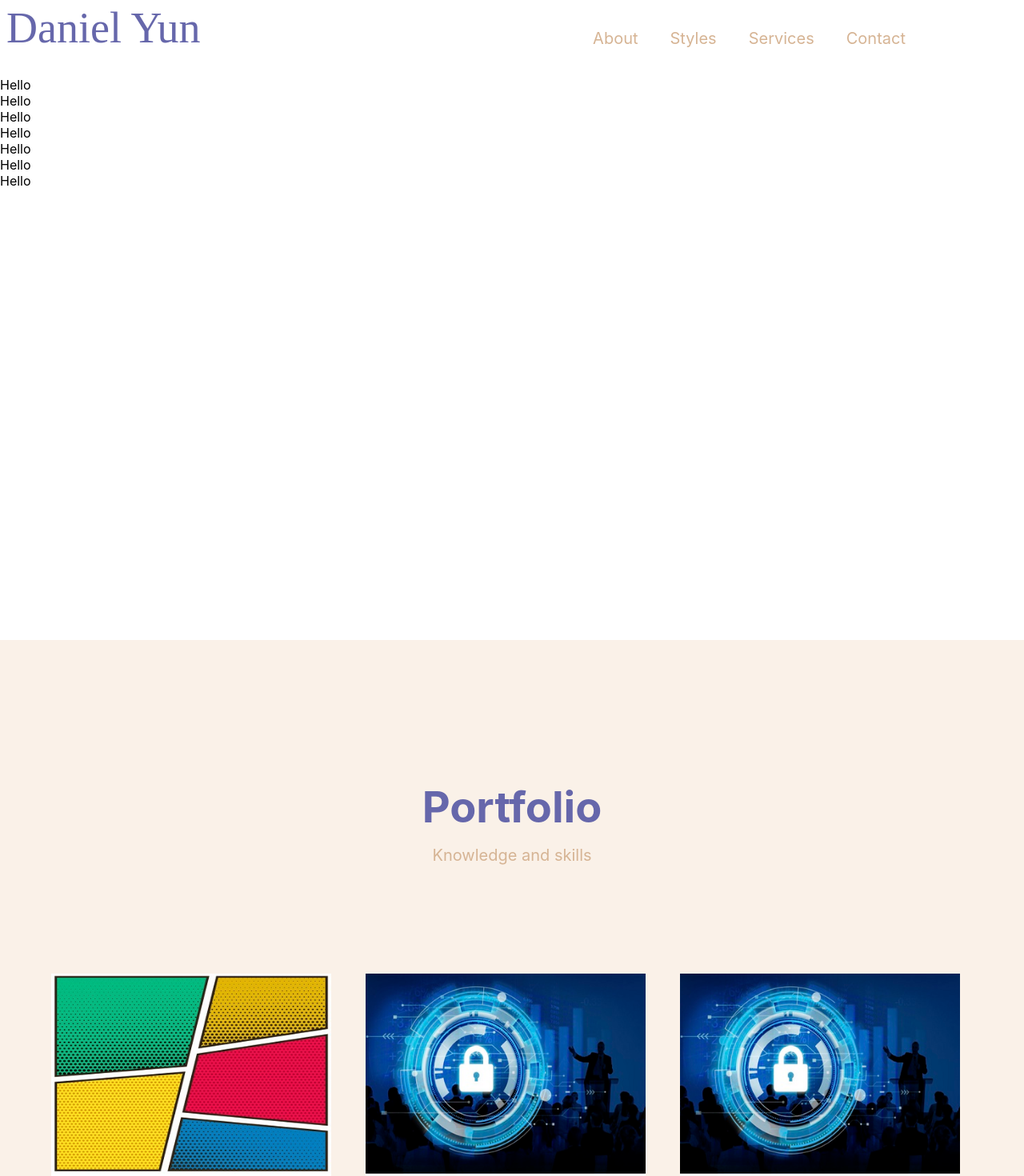
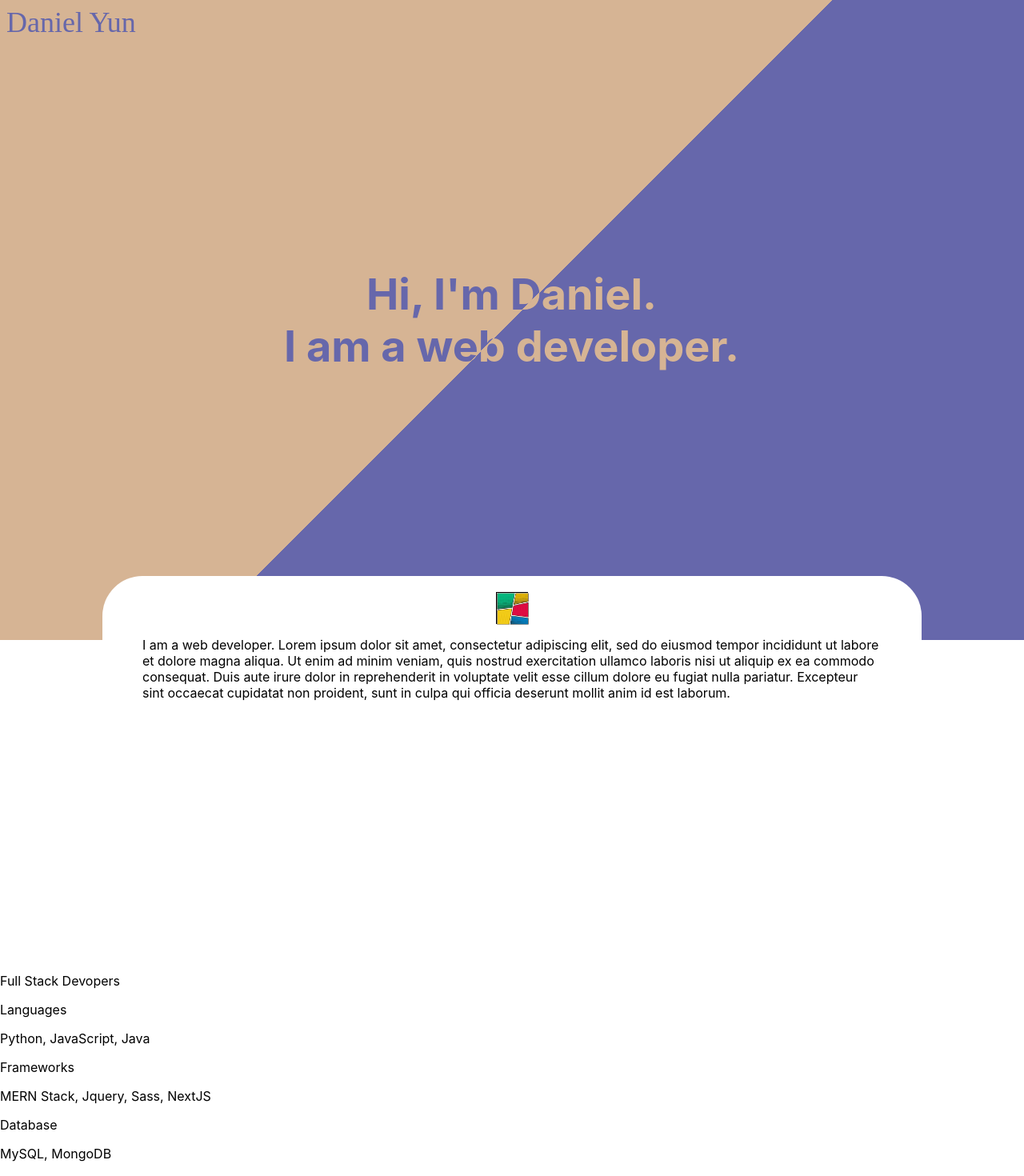
Before and after one commit to codinghim/dhy_portfolio, a Next.js app: page / in a window 1280 px wide. Shown: the top 1470 px of the page at 80% size. Built offline with nearby package versions, Linux system fonts and the light colour scheme.

Commit message:
intro section v0.1

```diff
--- a/components/Navbar.js
+++ b/components/Navbar.js
@@ -1,7 +1,47 @@
 import Link from 'next/link'
+import { useEffect } from 'react';
 import Styles from './styles/navbar.module.scss'
 
 const Navbar = () => {
+    useEffect(() =>{
+        let prevScrollPosition = 0;
+        window.onscroll= () =>{
+            let currentScrollPosition = document.documentElement.scrollTop
+            let px = window.innerHeight*0.12 //12vh in px
+            let offsetHeight = document.getElementById('navbar').offsetHeight
+            //if scrolltop is more than 12vh show navbar
+            if(currentScrollPosition>prevScrollPosition){
+                document.getElementById('navbar').style.transform = "none";
+            }else{
+                document.getElementById('navbar').style.transform = "none";
+                document.getElementById('navbar').style.transform = "translateY(-12vh)";
+            }
+
+            // if(currentScrollPosition > prevScrollPosition){
+            //     //hide navbar when scrolling down
+            //     if( document.documentElement.clientWidth < 540){
+            //         //on mobile of width less than 540px
+            //         document.getElementById('navbar_m').style.transform = "translateY(-8vh)";
+            //     }else if( document.documentElement.clientWidth < 768 ){
+            //         //on mobile of width greater than 540px
+            //         document.getElementById('navbar').style.transform = "translateY(-8vh)"; //change inside to the height of navbar located in /styles/lib/var.scss
+            //     }else{
+            //         //on larger screen
+            //         document.getElementById('navbar').style.transform = "translateY(-12vh)"; //change inside to the height of navbar located in /styles/lib/var.scss
+            //     }
+            // }else{
+            //     //hide navbar when scrolling down
+            //     if( document.documentElement.clientWidth < 540){
+            //         document.getElementById('navbar_m').style.transform = "none";
+            //     }else{
+            //         document.getElementById('navbar').style.transform = "none";
+            //     }
+
+            // }
+            prevScrollPosition = document.documentElement.scrollTop
+        }
+    })
+
     return(
         <>
         {/* Navbar Logo */}
@@ -14,13 +54,13 @@ const Navbar = () => {
             <div className={Styles.navLink}></div>
             <div className={Styles.navLink_container}>
                 <Link href="/">
-                    <a className={Styles.navLink}>About</a>
+                    <a className={Styles.navLink}>Menu1</a>
                 </Link>
                 <Link href="/">
-                    <a className={Styles.navLink}>Styles</a>
+                    <a className={Styles.navLink}>Menu2</a>
                 </Link>
                 <Link href="/">
-                    <a className={Styles.navLink}>Services</a>
+                    <a className={Styles.navLink}>Menu3</a>
                 </Link>
                 <a href="#contactus" className={Styles.navLink}>Contact</a>
             </div>
--- a/components/styles/navbar.module.scss
+++ b/components/styles/navbar.module.scss
@@ -4,7 +4,7 @@
     position: fixed;
     top: 1vw;
     left: 1vh;
-    font-size: var.$lg_font;
+    font-size: var.$md_font;
     z-index: 998;
     line-height: 0.85;
     text-align: left;
@@ -29,6 +29,7 @@
     transition-duration: 0.5s;
     z-index: 997;
     overflow: hidden;
+    transform: translateY(-12vh);
 }
 
 .navLink_container{
--- a/pages/index.js
+++ b/pages/index.js
@@ -13,26 +13,36 @@ export default function Home() {
         </Head>
         <Layout>
             <section className={Styles.intro_section}>
-                <div className={Styles.main_image_container}>
-                    Hello
+                <div>
+                    <p className={Styles.intro_text}>Hi, I'm Daniel. <br />I am a web developer.</p>
                 </div>
-                <div className={Styles.main_image_container}>
-                    Hello
+            </section>
+            <section className={Styles.about_section}>
+                <div className={Styles.about_text_container}>
+                    <div className={Styles.arrow_img_container}>
+                    <img className={Styles.arrow_img} src="/images/comic_thumbnail.jpg"></img>
+                    </div>
+                    <p className={Styles.about_text}>I am a web developer. Lorem ipsum dolor sit amet, consectetur adipiscing elit, sed do eiusmod tempor incididunt ut labore et dolore magna aliqua. Ut enim ad minim veniam, quis nostrud exercitation ullamco laboris nisi ut aliquip ex ea commodo consequat. Duis aute irure dolor in reprehenderit in voluptate velit esse cillum dolore eu fugiat nulla pariatur. Excepteur sint occaecat cupidatat non proident, sunt in culpa qui officia deserunt mollit anim id est laborum.</p>
                 </div>
-                <div className={Styles.main_image_container}>
-                    Hello
+            </section>
+            <section className={Styles.skills_section}>
+                <div>
+                    <p>Full Stack Devopers</p>
+                    <p>Languages</p>
+                    <p>Python, JavaScript, Java</p>
+                    <p>Frameworks</p>
+                    <p>MERN Stack, Jquery, Sass, NextJS</p>
+                    <p>Database</p>
+                    <p>MySQL, MongoDB</p>
                 </div>
-                <div className={Styles.main_image_container}>
-                    Hello
-                </div>
-                <div className={Styles.main_image_container}>
-                    Hello
-                </div>
-                <div className={Styles.main_image_container}>
-                    Hello
-                </div>
-                <div className={Styles.main_image_container}>
-                    Hello
+            </section>
+            <section className={Styles.experience_section}>
+                <div>
+                    <p>Experience</p>
+                    <p>Magi Web Production | 2020 - 2021</p>
+                    <p>Co-CEO & Software Developer</p>
+                    <p>A start-up company which provides web solutions to businesses</p>
+                    <p>https://company-website-coral.vercel.app/</p>
                 </div>
 
             </section>
@@ -89,6 +99,34 @@ export default function Home() {
                             <p className={Styles.portfolio_image_subtitle}>project and description</p>
                         </div>
                     </div>
+                    <div className={Styles.portfolio_grid_item}>
+                        <div className={Styles.portfolio_image_container}>
+                            <Image src={`/images/cyber_security_thumbnail.jpg`} width={350} height={250} objectFit="fill"/>
+                            <div className={Styles.portfolio_grid_item_hover}>
+                                <div className={Styles.portfolio_grid_item_hover_title}>
+                                    View
+                                </div>
+                            </div>
+                        </div>
+                        <div className={Styles.portfolio_image_title_container}>
+                            <p className={Styles.portfolio_image_title}>Project project 2</p>
+                            <p className={Styles.portfolio_image_subtitle}>project and description</p>
+                        </div>
+                    </div>
+                    <div className={Styles.portfolio_grid_item}>
+                        <div className={Styles.portfolio_image_container}>
+                            <Image src={`/images/cyber_security_thumbnail.jpg`} width={350} height={250} objectFit="fill"/>
+                            <div className={Styles.portfolio_grid_item_hover}>
+                                <div className={Styles.portfolio_grid_item_hover_title}>
+                                    View
+                                </div>
+                            </div>
+                        </div>
+                        <div className={Styles.portfolio_image_title_container}>
+                            <p className={Styles.portfolio_image_title}>Project project 2</p>
+                            <p className={Styles.portfolio_image_subtitle}>project and description</p>
+                        </div>
+                    </div>
                 </div>
             </section>
         </Layout>
--- a/styles/index.module.scss
+++ b/styles/index.module.scss
@@ -1,15 +1,81 @@
 @use '/styles/lib/var.scss';
 
 .intro_section{
+    display:flex;
+    align-items: center;
+    justify-content: center;
     height: 100vh;
-    padding-top: var.$navbar_h;
-    // background-color: var.$primary_color;
+    width: 100%;
+    background: linear-gradient(-45deg, var.$primary_color 50%, var.$accent_color 50%);
+    .intro_text{
+        text-align: center;
+        background:linear-gradient(-45deg, var.$accent_color 50%, var.$primary_color 50%);
+        background-clip:text;
+        -webkit-background-clip: text;
+        -webkit-text-fill-color: transparent;
+        font-size: var.$lg_font;
+        font-weight: bold;
+        //hover effect
+        display: inline-block;
+        vertical-align: middle;
+        -webkit-transform: perspective(1px) translateZ(0);
+        transform: perspective(1px) translateZ(0);
+        box-shadow: 0 0 1px rgba(0, 0, 0, 0);
+        -webkit-transition-duration: 0.3s;
+        transition-duration: 0.3s;
+        -webkit-transition-property: transform;
+        transition-property: transform;
+    &:hover, &:focus, &:active {
+        -webkit-transform: scale(1.2);
+        transform: scale(1.2);
+      }
+    }
+}
+
+.about_section{
+    min-height: 50vh;
+    .about_text_container{
+        .arrow_img_container{
+            margin: 0 auto;
+            width: 5vh;
+            height: 5vh;
+            border: 1px solid black;
+            .arrow_img{
+                width: 5vh;
+                height: 5vh;
+                object-fit: fill;
+            }
+        }
+        .arrow_down {
+            position:relative;
+            height: 3px;
+            width: 3px;
+            margin: 0 auto;
+            border: solid black;
+            border-width: 0 3px 3px 0;
+            display: inline-block;
+            padding: 3px;
+            transform: rotate(45deg);
+            -webkit-transform: rotate(45deg);
+        }
+        width: 80%;
+        height: 100%;
+        margin: 0 auto;
+        background-color: white;
+        // border: 1px black solid;
+        border-radius: 50px;
+        padding: 2.5vh 50px 50px 50px;
+        transform: translateY(-10vh);
+        .about_text{
+
+        }
+    }
 }
 
 .portfolio_section{
     margin: auto;
     background-color: var.$lightended_accent_color;
-    padding: 5vh 0;
+    padding: 5vh 0 20vh 0;
     .portfolio_title_container{
         padding: 15vh 10vw;
         .portfolio_title{
@@ -31,7 +97,7 @@
 
         display: grid;
         grid-template-columns: 33% 33% 33%;
-        row-gap: 1vh;
+        row-gap: 10vh;
         column-gap: 1vw;
         padding: 0 5vw;
         .portfolio_grid_item{
```
